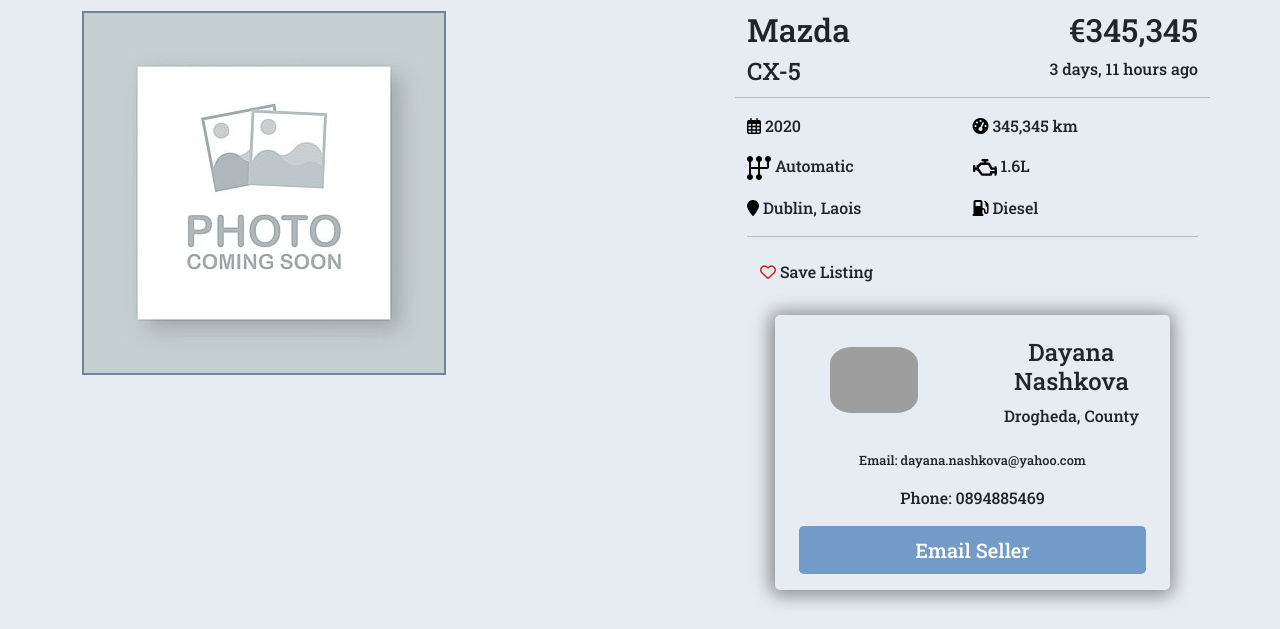
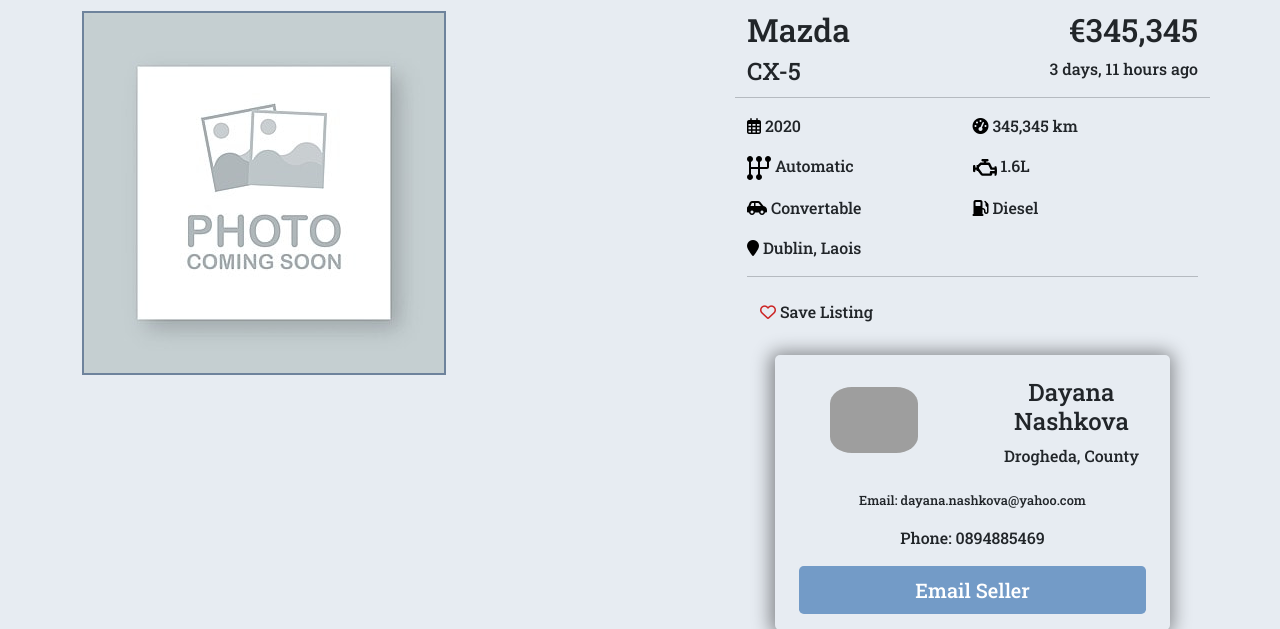
Before and after one commit to Dayana-N/AutoMarket-PP4, a Django app: page /listings/17c1fc10-55f7-48cb-a7aa-84455f57ff62/ in a window 1280 px wide. Shown: the part 148-777 px from the top of the page. Run offline with Django 3.2, Linux system fonts and the light colour scheme; data comes from the database, SQL or seed files in the repository; parts of the project's set-up code (start-up, migrations or seed data) failed here and were passed over; some libraries are stand-ins or nearby versions; some web fonts are replaced; grey boxes are pictures that could not be loaded.

Commit message:
feat: add body type to single listing page

```diff
--- a/listings/templates/listings/single-listing.html
+++ b/listings/templates/listings/single-listing.html
@@ -131,10 +131,15 @@
                     </div>
 
                     <div class="row mt-3">
-                        <!-- Location -->
+                        <!-- Body Type -->
                         <div class="col-6">
                             <div class="icon">
-                                <i class="fas fa-map-marker custom-icon"></i> {{ listing.town|capfirst }}, {{ listing.county|capfirst }}
+                                <i class="fa-solid fa-car-side custom-icon"></i>
+                                {% if listing.body_type %}
+                                 {{ listing.body_type|capfirst }}
+                                 {% else %}
+                                 --
+                                 {% endif %}
                             </div>
                         </div>
                         <!-- Fuel Type -->
@@ -144,6 +149,16 @@
                             </div>
                         </div>
                     </div>
+
+                    <div class="row mt-3">
+                        <!-- Location -->
+                        <div class="col-6">
+                            <div class="icon">
+                                <i class="fas fa-map-marker custom-icon"></i> {{ listing.town|capfirst }}, {{ listing.county|capfirst }}
+                            </div>
+                        </div>
+                    </div>
+
                 </div>
                 <hr>
                 {% if request.user.profile.id != listing.owner.id %}
@@ -155,7 +170,7 @@
                             {% if favourite %}
                             <button class="btn" type="submit" name="favourites" value="submit">
                                 <i class="fa-solid fa-heart" style="color: #cc2424;"></i>
-                                Save Listing</button>
+                                Listing Saved</button>
                             {% else %}
                             <button class="btn" type="submit" name="favourites" value="submit">
                                 <i class="fa-regular fa-heart fa-bounce" style="color: #cc2424;"></i>
```
Also changed, not shown: static/styles/style.css (+10 -4 lines).
